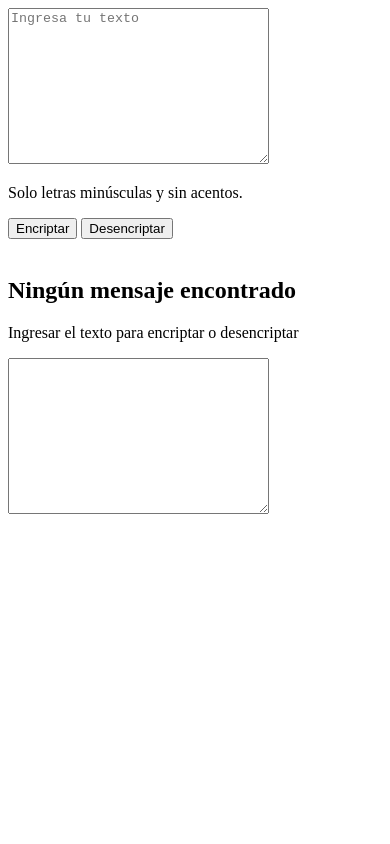
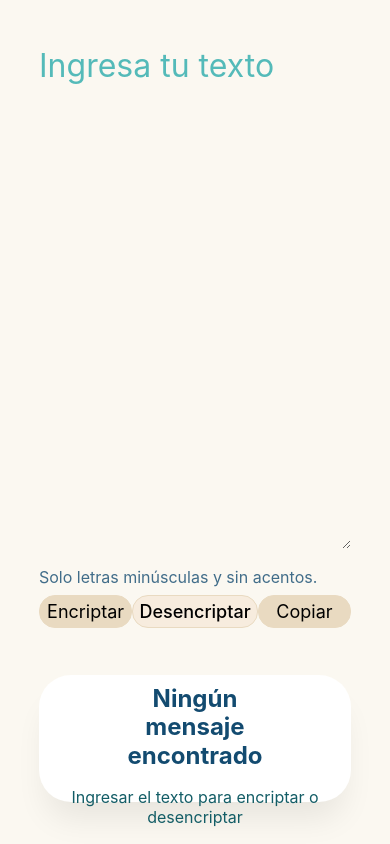
Before and after one commit to meluuu48/encriptado, a plain HTML site: page index.html in a window 390 px wide. Drawn offline with Linux system fonts and the light colour scheme.

Commit message:
Diseñ de la aplicación con css y responsive design junto con la funcionalidad de encriptar texto, además del agregado de las imagenes para la aplicación web

```diff
--- a/app.js
+++ b/app.js
@@ -0,0 +1,24 @@
+function encriptar(){
+    let texto = document.getElementById("texto").ariaValueMax;
+    let tituloMenaje = document.getElementById("titulo mensaje");
+    let parrafo = document.getElementById("parrafo");
+    let muñeco = document.getElementById("muñeco");
+    let textoCifrado = texto
+        .replace(/e/gi, "enter")
+        .replace(/i/gi, "imes")
+        .replace(/a/gi, "ai")
+        .replace(/o/gi, "ober")
+        .replace(/u/gi, "ufat");
+
+    if (texto.length != 0){
+        document.getElementById("texto").value = textoCifrado;
+        tituloMenaje.textContent = "Texto encriptado con éxito";
+        parrafo.textContent ="";
+        muñeco.src = "./assets/encriptado.jpg";
+    }else{
+        muñeco.src = "/.assets/muñeco.jpg";
+        tituloMenaje.textContent = "Ningún mensaje fue encontrado";
+        parrafo.textContent = "ingresa el texto que deseas encriptar o desencriptar";
+        alert("Debes ingresar algún texto");
+    }
+}
--- a/index.html
+++ b/index.html
@@ -1,5 +1,5 @@
 <!DOCTYPE html>
-<html lang="en">
+<html lang="es-mx">
 <head>
     <meta charset="UTF-8">
     <meta name="viewport" content="width=device-width, initial-scale=1.0">
@@ -19,14 +19,15 @@
                 Encriptar
             </button>
             <input type="button" class="btn-desencriptar" value="Desencriptar" onclick="desencriptar()"/>
+            <button class="btn-copiar" type="button" onclick="copiar()" id="copy">Copiar</button>
         </div>
     </div>
     <div class="encriptado">
-            <img src="" alt="" id="dibujo">
+            <img src="./assets/muñeco.jpg" alt="encriptado" id="dibujo">
             <div class="mensaje-encriptado" id="mensaje-encriptado">
                 <h2 id="titulo-mensaje">Ningún mensaje encontrado</h2>
                 <p id="parrafo">Ingresar el texto para encriptar o desencriptar</p>
-                <textarea name="mensaje" id="mensaje" cols="30" rows="10" class="mensaje"></textarea>
+                <!-- <textarea name="mensaje" id="mensaje" cols="30" rows="10" class="mensaje"></textarea> -->
             </div>
         </div>
     </div>
--- a/style.css
+++ b/style.css
@@ -0,0 +1,255 @@
+*{
+    margin: 0;
+    padding: 0;
+}
+
+.container{
+    position: relative;
+    width: 100vw;
+    height: 100vh;
+    background: #FBF8F1;
+}
+
+.texto{
+    position: absolute;
+    width: 42%;
+    height: 60%;
+    left: 12%;
+    top: 15%;
+    border: none;
+    font-family: "Inter";
+    font-style: normal;
+    font-size: 32px;
+    font-weight: 400;
+    line-height: 150%;
+    background-color: #FBF8F1;
+}
+
+.texto::placeholder{
+    color: #54BAB9;
+}
+
+.texto:focus,
+.texto:active{
+    border: none;
+    outline: none;
+}
+
+.terminos{
+    display: flex;
+    flex-direction: row;
+    align-items: center;
+    padding: 0px;
+    gap: 8px;
+    position: absolute;
+    width: 80%;
+    left: 12%;
+    top: 80%;
+}
+
+.terminos p{
+    font-family: "Inter";
+    font-style: normal;
+    font-weight: 400;
+    font-size: 12px;
+    line-height: 150%;
+    color: #134B70;
+    opacity: 0.8;
+    flex: none;
+    order: 1;
+    flex-grow: 0;
+}
+
+.butons{
+    display: flex;
+    flex-direction: row;
+    align-items: flex-start;
+    padding: 1% 0;
+    position: absolute;
+    width: 80%;
+    left: 12%;
+    top: 83%;
+}
+
+.btn-encriptar{
+    align-items: center;
+    justify-content: center;
+    padding: 2%;
+    gap: 8px;
+    width: 15%;
+    background-color: #E9DAC1;
+    border-radius: 24px;
+    font-family: "Inter";
+    font-size: 18px;
+    line-height: 19px;
+    text-align: center;
+    color:#000;
+    border: 1px solid #E9DAC1;
+}
+
+.btn-desencriptar{
+    box-sizing: border-box;
+    display: flex;
+    flex-direction: row;
+    align-items: flex-start;
+    justify-content: center;
+    padding: 2%;
+    gap: 8%;
+    width: 15%;
+    background-color: #F7ECDE;
+    border: 1px solid #E9DAC1;
+    border-radius: 24px;
+    font-family: "Inter";
+    font-size: 18px;
+    font-weight: 480;
+    line-height: 19px;
+    text-align: center;
+    color: #000;
+}
+
+.btn-copiar{
+    align-items: center;
+    justify-content: center;
+    padding: 2%;
+    gap: 8px;
+    width: 15%;
+    background-color: #E9DAC1;
+    border-radius: 24px;
+    font-family: "Inter";
+    font-size: 18px;
+    line-height: 19px;
+    text-align: center;
+    color:#000;
+    border: 1px solid #E9DAC1;
+}
+
+.btn-desencriptar:hover,
+.btn-encriptar:hover,
+.btn-copiar:hover{
+    margin: 0.3%;
+    width: 24.5%;
+    padding: 1.8%;
+}
+
+.encriptado{
+    display: flex;
+    justify-content: center;
+    position: absolute;
+    width: 30%;
+    height: 90%;
+    left: 60%;
+    top: 5%;
+    background: #ffffff;
+    box-shadow: 0px 24px 32px -8px rgba( 0, 0, 0, 0.08);
+    border-radius: 32px;
+
+}
+
+.mensaje-encriptado{
+    display: flex;
+    flex-direction: column;
+    align-items: center;
+    justify-content: center;
+    padding: 1%;
+    gap: 16px;
+    position: absolute;
+    width: 100%;
+    top: 65%;
+    text-align: center;
+}
+
+.mensaje-encriptado h2{
+    width: 60%;
+    font-family: "Inter";
+    font-style: normal;
+    font-weight: 700;
+    font-size: 24px;
+    line-height: 120%;
+    text-align: center;
+    color: #134B70;
+}
+
+.mensaje-encriptado p{
+    width: 80%;
+    font-family: "Inter";
+    font-style: normal;
+    font-weight: 400;
+    font-size: 16px;
+    text-align: center;
+    color: #135D66;
+}
+
+
+.encriptado img{
+    position: absolute;
+    width: 80%;
+    height: 50%;
+    top: 15%;
+}
+
+
+@media (max-width: 57.5em){
+    .container{
+        display: flex;
+        flex-direction: row;
+    }
+    .encriptar{
+        width: 100%;
+
+    }
+    .texto{
+        width: 80%;
+        height: 60%;
+        left: 10%;
+        top: 5%;
+    }
+
+    .terminos{
+        width: 80%;
+        left: 10%;
+        top: 67%;
+    }
+
+    .terminos p{
+        font-size: 16px;
+    }
+
+    .butons{
+        width: 80%;
+        top: 70%;
+        left: 10%;
+        }
+
+    .btn-encriptar,
+    .btn-copiar,
+    .btn-desencriptar{
+        width: 48%;
+        border-radius: 16px;
+    }
+
+    .btn-copiar:hover,
+    .btn-desencriptar:hover,
+    .btn-encriptar:hover{
+        margin: 0.3%;
+        width: 47.5%;
+        padding: 1.8%;
+    }
+
+    .encriptado{
+        width: 80%;
+        height: 15%;
+        left: 10%;
+        top: 80%;
+    }
+
+    .mensaje-encriptado{
+        width: 100%;
+        top: 5%;
+    }
+
+    .encriptado img{
+        top: 0;
+        display: none;
+        visibility: hidden;
+    }
+}
```
Also changed, not shown: assets/desencriptado.jpg (added), assets/encriptado.jpg (added), assets/icono.png (added), assets/muñeco.jpg (added).
